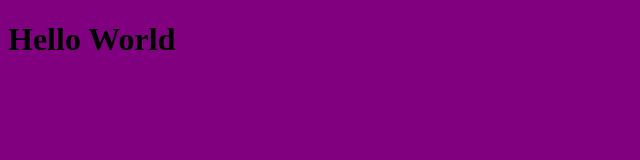
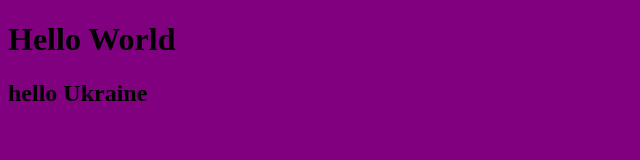
Before and after one commit to AlexSoloveiko/github_for_begineer, a plain HTML site: page index.html in a window 1280 px wide. Shown: the whole page, without its empty margins (0-640 px from the left). Drawn offline with Linux system fonts and the light colour scheme.

Commit message:
update html file
add title hello Ukraine

```diff
--- a/index.html
+++ b/index.html
@@ -9,5 +9,6 @@
   </head>
   <body>
     <h1>Hello World</h1>
+    <h2>hello Ukraine</h2>
   </body>
 </html>
```
